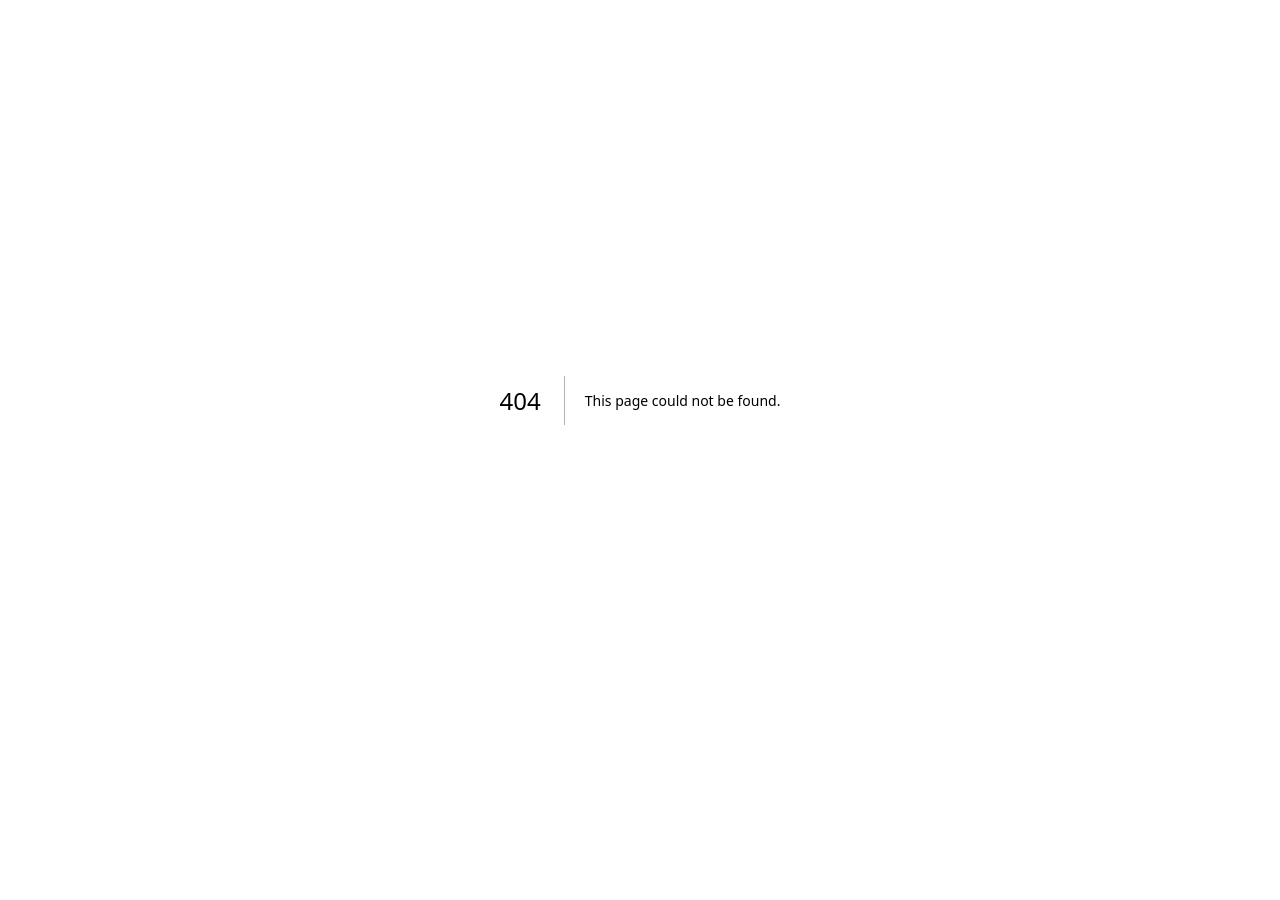
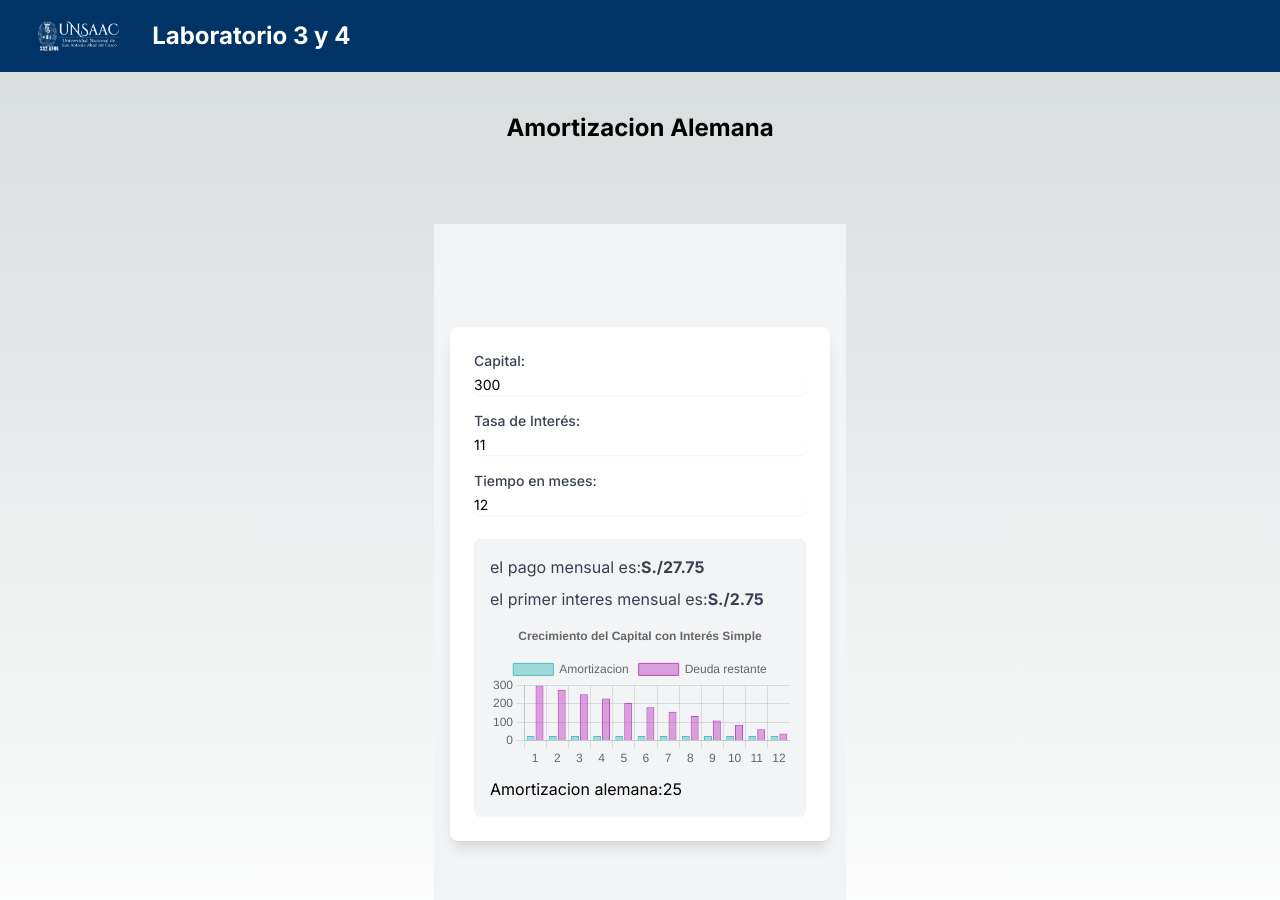
Before and after one commit to hectorDev2/rateSimpleAndCompose, a Next.js app: page /amortizacion-alemana in a window 1280 px wide. Before the commit this address had no page. Shown: the top 900 px of the page. Before the commit the page ends 800 px from the top, so only its background shows below. Built offline with nearby package versions, Linux system fonts and the light colour scheme.

Commit message:
feat: create page.tsx, Alemana.tsx and ChartAlemana.tsx

```diff
--- /dev/null
+++ b/src/app/amortizacion-alemana/page.tsx
@@ -0,0 +1,18 @@
+import Header from "@/app/components/Header";
+import ChartAlemana from "../components/ChartAlemana";
+import GermanComponent from "../components/Alemana";
+
+export default function AmortizationGerman() {
+  return (
+    <div>
+      <Header />
+      <h2 className="my-10 text-center text-2xl font-bold">
+        Amortizacion Alemana
+      </h2>
+
+      <main className="flex min-h-screen  flex-wrap  justify-center gap-9 p-10">
+        <GermanComponent />
+      </main>
+    </div>
+  );
+}
--- /dev/null
+++ b/src/app/components/Alemana.tsx
@@ -0,0 +1,130 @@
+"use client";
+
+import { useEffect, useState } from "react";
+import ChartFrances from "./ChartFrances";
+import ChartAlemana from "./ChartAlemana";
+
+function PMT(
+  tasaInteresAnual: number,
+  numeroPeriodos: number,
+  capital: number
+) {
+  const tasaInteresMensual = tasaInteresAnual / 12 / 100;
+
+  if (numeroPeriodos <= 0 || tasaInteresMensual <= 0) {
+    return 0; // Maneja casos inválidos
+  }
+
+  const pagoMensual =
+    (capital * tasaInteresMensual) /
+    (1 - Math.pow(1 + tasaInteresMensual, -numeroPeriodos));
+  return pagoMensual;
+}
+function rateMonth(capital: number, rate: number, time: number) {
+  return (rate / 100 / time) * capital;
+}
+
+export default function GermanComponent() {
+  const [rate, setRate] = useState(11);
+  const [time, setTime] = useState(12);
+  const [capital, setCapital] = useState(300);
+  const [total, setTotal] = useState(capital);
+  const [pmt, setPmt] = useState(0);
+  const [rate2, setRate2] = useState(11);
+  useEffect(() => {
+    setTotal(((capital * rate) / 100) * time);
+
+    setPmt(PMT(rate, time, capital));
+    setRate2(rateMonth(capital, rate, time));
+  }, [rate, time, capital, rate2]);
+  return (
+    <main className="flex flex-col items-center justify-center max-h-screen bg-gray-100 dark:bg-gray-950 p-4">
+      <div className="max-w-sm md:max-w-md w-full bg-white dark:bg-gray-900 rounded-lg shadow-lg p-6 space-y-6">
+        <form className="space-y-4">
+          <div>
+            <label
+              className="block text-sm font-medium text-gray-700 dark:text-gray-300"
+              htmlFor="capital"
+            >
+              Capital:
+            </label>
+            <input
+              value={capital}
+              onChange={(e) => setCapital(Number(e.target.valueAsNumber))}
+              className="mt-1 text-black block w-full rounded-md border-gray-300 shadow-sm focus:border-indigo-500 focus:ring-indigo-500 sm:text-sm"
+              id="capital"
+              name="capital"
+              placeholder="Ingresa el capital"
+              type="number"
+            />
+          </div>
+          <div>
+            <label
+              className="block text-sm font-medium text-gray-700 dark:text-gray-300"
+              htmlFor="rate"
+            >
+              Tasa de Interés:
+            </label>
+            <input
+              value={rate}
+              onChange={(e) => setRate(Number(e.target.valueAsNumber))}
+              className="mt-1 text-black block w-full rounded-md border-gray-300 shadow-sm focus:border-indigo-500 focus:ring-indigo-500 sm:text-sm"
+              id="rate"
+              name="rate"
+              placeholder="Ingresa la tasa de interés"
+              type="number"
+            />
+          </div>
+          <div>
+            <label
+              className="block text-sm font-medium text-gray-700 dark:text-gray-300"
+              htmlFor="time"
+            >
+              Tiempo en meses:
+            </label>
+            <input
+              value={time}
+              onChange={(e) => setTime(Number(e.target.valueAsNumber))}
+              className="mt-1 text-black block w-full rounded-md border-gray-300 shadow-sm focus:border-indigo-500 focus:ring-indigo-500 sm:text-sm"
+              id="time"
+              name="time"
+              placeholder="Ingresa el tiempo"
+              type="number"
+            />
+          </div>
+        </form>
+        <div className="bg-gray-100 dark:bg-gray-800 rounded-md p-4 space-y-2">
+          <p className="text-gray-700 dark:text-gray-300">
+            el pago mensual es:
+            <span className="font-bold">
+              S./
+              {Math.round(
+                ((capital * (rate / 100)) / time + Number.EPSILON) * 100
+              ) /
+                100 +
+                capital / time}
+            </span>
+          </p>
+          <p className="text-gray-700 dark:text-gray-300">
+            el primer interes mensual es:
+            <span className="font-bold">
+              S./
+              {Math.round(
+                ((capital * (rate / 100)) / time + Number.EPSILON) * 100
+              ) / 100}
+            </span>
+          </p>
+          <div className="w-full max-w-md mx-auto">
+            <ChartAlemana
+              pmt={pmt}
+              capital={capital}
+              rate={rate2}
+              time={time}
+            />
+          </div>
+          <h2 className="text-black">Amortizacion alemana:{capital / time}</h2>
+        </div>
+      </div>
+    </main>
+  );
+}
--- /dev/null
+++ b/src/app/components/ChartAlemana.tsx
@@ -0,0 +1,71 @@
+import { Bar } from "react-chartjs-2";
+import {
+  Chart as ChartJS,
+  CategoryScale,
+  LinearScale,
+  BarElement,
+  Title,
+  Tooltip,
+  Legend,
+} from "chart.js";
+
+ChartJS.register(
+  CategoryScale,
+  LinearScale,
+  BarElement,
+  Title,
+  Tooltip,
+  Legend
+);
+
+const ChartAlemana = ({ pmt, capital, rate, time }: any) => {
+  // Generar datos para cada período de tiempo
+  const labels = Array.from({ length: time }, (_, i) => i + 1);
+  const capitalData = labels.map((t) => capital / time);
+  console.log(Math.round((rate + capital / time + Number.EPSILON) * 100) / 100);
+  const futureValueData = labels.map(
+    (t, index) => capital - (pmt - rate) * index
+  );
+
+  // Datos para el gráfico
+  const data = {
+    labels,
+    datasets: [
+      {
+        label: "Amortizacion",
+        data: capitalData,
+        backgroundColor: "rgba(75, 192, 192, 0.5)",
+        borderColor: "rgba(75, 192, 192, 1)",
+        borderWidth: 1,
+      },
+      {
+        label: "Deuda restante",
+        data: futureValueData,
+        backgroundColor: "rgba(192, 75, 192, 0.5)",
+        borderColor: "rgba(192, 75, 192, 1)",
+        borderWidth: 1,
+      },
+    ],
+  };
+
+  return (
+    <Bar
+      data={data}
+      options={{
+        indexAxis: "x",
+        responsive: true,
+        plugins: {
+          legend: {
+            position: "top",
+          },
+          title: {
+            display: true,
+            text: "Crecimiento del Capital con Interés Simple",
+          },
+        },
+      }}
+    />
+  );
+};
+
+export default ChartAlemana;
```
